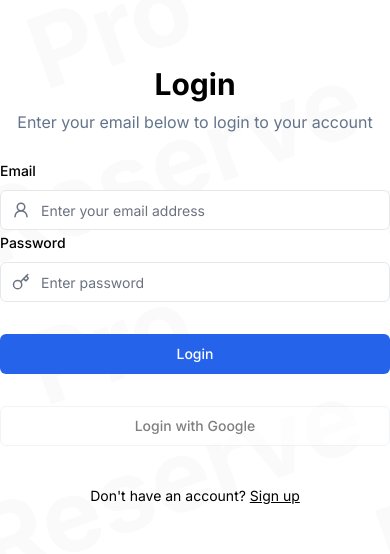
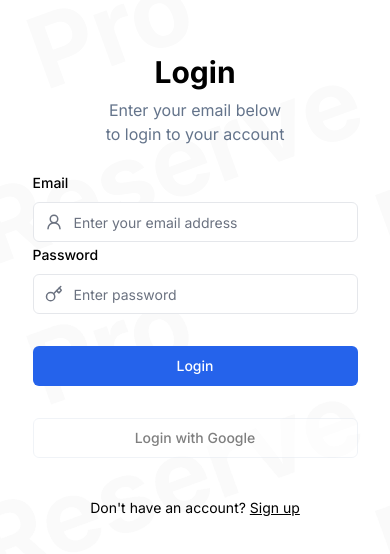
Before and after one commit to ProSeM-services/reservepro-client, a Next.js app: page /login in a window 390 px wide. Shown: the part 136-690 px from the top of the page. Built offline with nearby package versions, Linux system fonts and the light colour scheme; no server answers.

Commit message:
fix login  ui width

```diff
--- a/src/app/login/page.tsx
+++ b/src/app/login/page.tsx
@@ -10,7 +10,7 @@
         <div className="  lg:hidden  -z-0 ">
           <BackgroundMark opacity={5} />
         </div>
-        <div className="mx-auto grid w-[450px] gap-6 z-10">
+        <div className="mx-auto grid md:w-[450px] max-md:w-5/6  gap-6 z-10">
           <div className="grid gap-2 text-center">
             <h1 className="text-3xl font-bold">Login</h1>
             <p className="text-balance text-muted-foreground">
```
